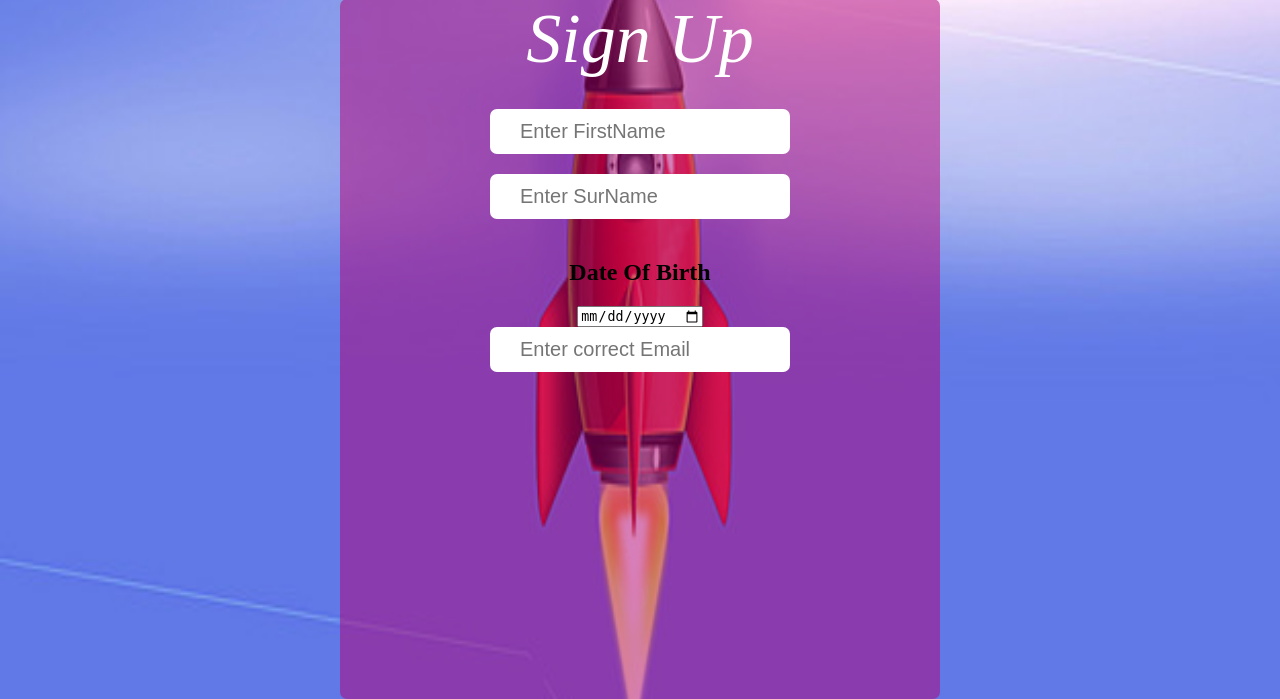
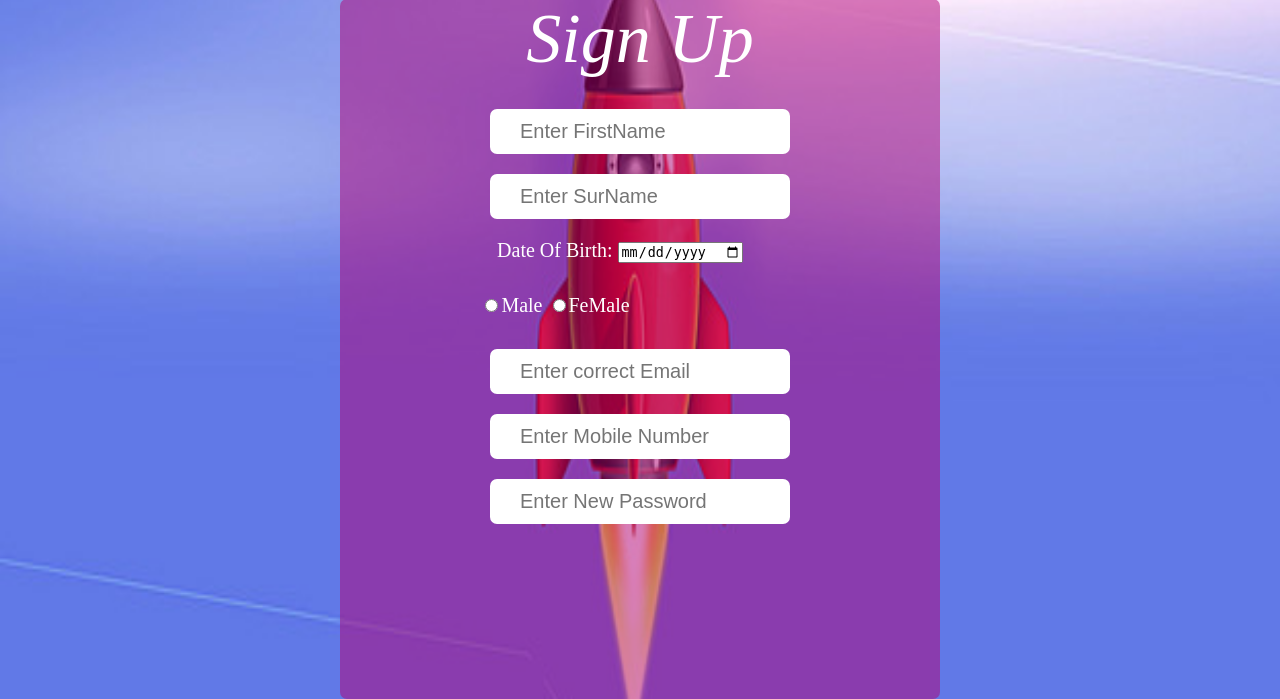
Before and after one commit to haseebghafoor/loginform, a PHP site: page /signup.php in a window 1280 px wide. Shown: the part 121-820 px from the top of the page. Run offline with PHP 8.4, Linux system fonts and the light colour scheme.

Commit message:
add date of birth and also adjust in form using css

```diff
--- a/signup.php
+++ b/signup.php
@@ -13,13 +13,24 @@
            <input type="text" name="surname" placeholder="Enter SurName">
             </div>
 
-            <div>
-                <h2>Date Of Birth</h2>
+              <div class="date">
+                Date Of Birth:
                 <input type="date" name="date" placeholder="Date of birth">
             </div>
-            <div>
+              <div class="radiobt">
+                <input type="radio" name="male">Male
+                <input type="radio" name="female">FeMale
+            </div>
+              <div>
                 <input type="email" name="email" placeholder="Enter correct Email">
             </div>
+              <div>
+                <input type="text" name="phoneno" placeholder="Enter Mobile Number">
+            </div>
+              <div>
+                <input type="text" name="password" placeholder="Enter New Password">
+            </div>
+
     	</form>
        </div>
 
--- a/style2.css
+++ b/style2.css
@@ -39,9 +39,20 @@ input[type="password"],input[type="email"]
 height: 45px;
 	width: 300px;
 	font-size: 20px;
-	margin-bottom: 20px;
+	margin-bottom: 10px;
 	color: #fff;
 
 	padding-left: 65px;
 	border: none;
 }
+.date
+{
+height: 45px;
+	width: 300px;
+	font-size: 20px;
+	margin-bottom: 10px;
+	color: #fff;
+
+	padding-left: 130px;
+	border: none;
+}
```
